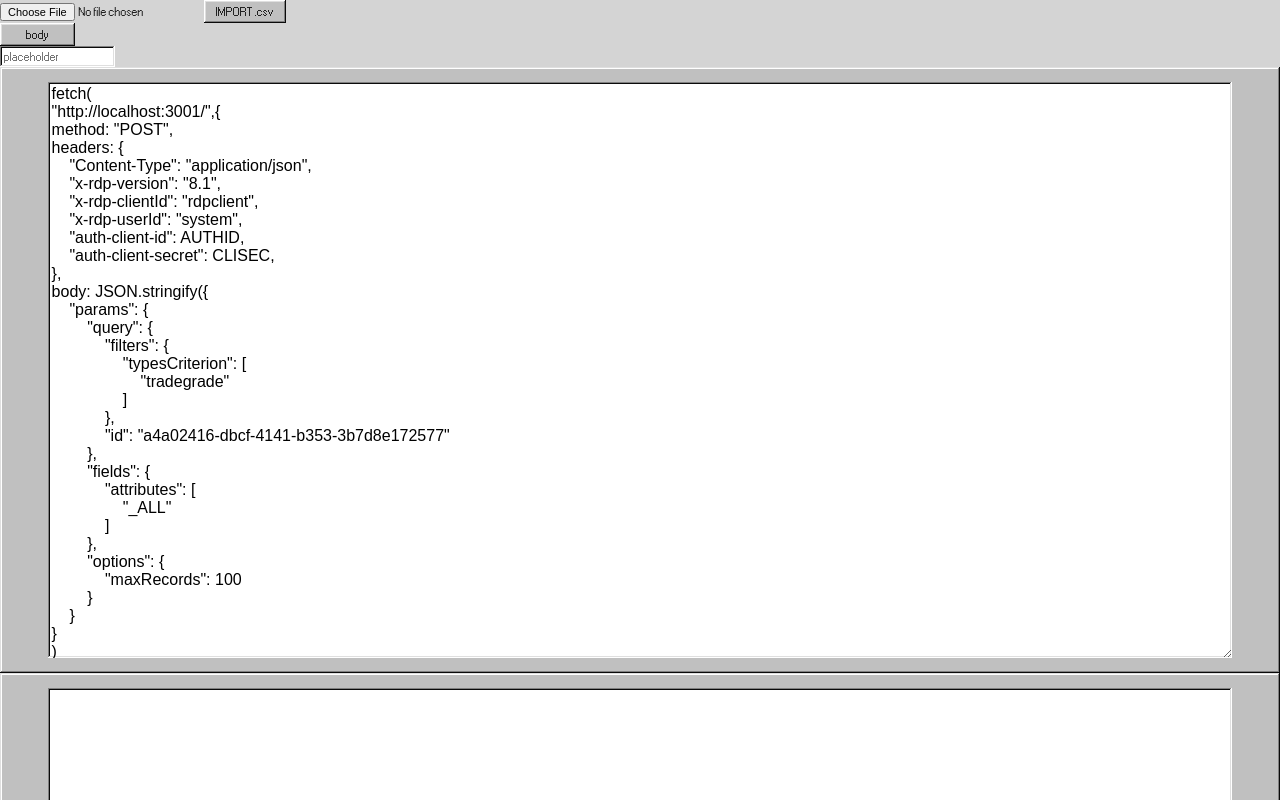
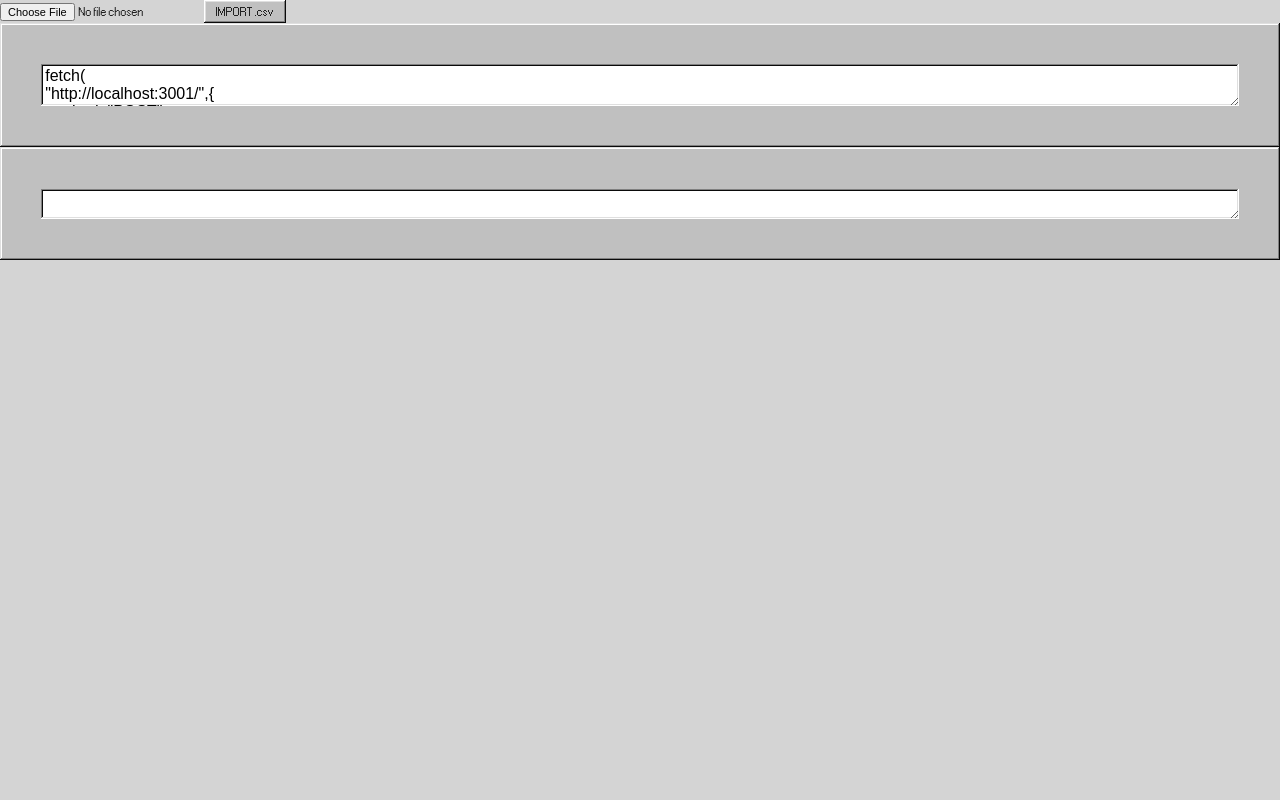
Before and after one commit to mothugget/RequestLooper, a React (Create React App) app in the folder request-looper/: page / in a window 1280 px wide. Shown: the top 800 px of the page. Built offline with nearby package versions, Linux system fonts and the light colour scheme; no server answers.

Commit message:
changed request parseing

```diff
--- a/request-looper/src/components/request/Request.tsx
+++ b/request-looper/src/components/request/Request.tsx
@@ -3,7 +3,7 @@ import TextInput from "../TextInput";
 import ToggleShowOptionButton from "./ToggleShowOptionButton";
 import { RequestContext } from "../../contexts/RequestContext";
 import TextArea from "../TextArea";
-import { sendFetchRequest } from "../../utils/fetchRequests";
+import { parseRequestString, sendFetchRequest } from "../../utils/fetchRequests";
 
 interface RequestInput {
   label: string;
@@ -14,7 +14,7 @@ interface RequestInput {
 function Request() {
   const { fetchRequest, setFetchRequest } = useContext(RequestContext);
 
-  sendFetchRequest(fetchRequest.fetchString)
+  console.log(parseRequestString(fetchRequest.fetchString));
 
   function reqStringValueUpdater(event: ChangeEvent<HTMLTextAreaElement>) {
     const updatedReqObject = { ...fetchRequest };
@@ -26,10 +26,10 @@ function Request() {
     setFetchRequest(updatedReqObject);
   }
 
-  console.log(fetchRequest.showOptions.body);
+
   return (
     <div>
-      <ToggleShowOptionButton
+      {/* <ToggleShowOptionButton
         label={"body"}
         state={fetchRequest}
         setter={setFetchRequest}
@@ -43,7 +43,7 @@ function Request() {
         placeholder={"placeholder"}
         onChange={(e) => console.log(e)}
         disabled={false}
-      />
+      /> */}
       <TextArea
         error={false}
         type={"text"}
--- a/request-looper/src/components/request/ToggleShowOptionButton.tsx
+++ b/request-looper/src/components/request/ToggleShowOptionButton.tsx
@@ -11,7 +11,7 @@ function ToggleShowOptionButton({ label, state, setter }: ToggleButtonType) {
 
   const requestWithChangedState={...state}
 
-  console.log(label," ",requestWithChangedState.showOptions[label as keyof ShowOptions]);
+
   return (
     <div>
       <button
--- a/request-looper/src/styles/TextArea.css
+++ b/request-looper/src/styles/TextArea.css
@@ -1,5 +1,5 @@
 .request-input-textarea-wrapper, .response-log-textarea-wrapper {
-    height: 600px;
+    height: fit-content;
     width: 100;
     display: flex;
     justify-content: center;
@@ -14,6 +14,6 @@
 }
 
 .fit-container{
-    height: 96%;
-    width: 93%;
+    margin: 3%;
+    width: 100%;
 }
--- a/request-looper/src/utils/fetchRequests.ts
+++ b/request-looper/src/utils/fetchRequests.ts
@@ -1,15 +1,15 @@
 import { FetchParameters } from "../types/types";
 
 function parseRequestString(fetchString: string): FetchParameters | string {
-
-  if (fetchString[0] === '"' || fetchString[0] === "'") {
-    const resourceArr= fetchString.split(fetchString[0], 1);
-    return fetchString[0]
-  } else if (fetchString[0] === "{") {
-    return fetchString[0]
-  } else {
-    return "Incorrect resource format: needs to be string or request object";
-  }
+  const requestArr = fetchString.split("");
+  const firstComma = requestArr.indexOf(",");
+  if (firstComma === -1)
+    return "Sorry, your request seems to be in a format not currently supported";
+  const resource = requestArr.splice(0, firstComma).join("");
+  requestArr.shift();
+  const options = requestArr.join("");
+  console.log(options);
+  return "hj";
 }
 
 function sendFetchRequest(fetchString: string) {
@@ -25,4 +25,4 @@ function sendFetchRequest(fetchString: string) {
   return responseString;
 }
 
-export { sendFetchRequest };
+export { sendFetchRequest, parseRequestString };
```
